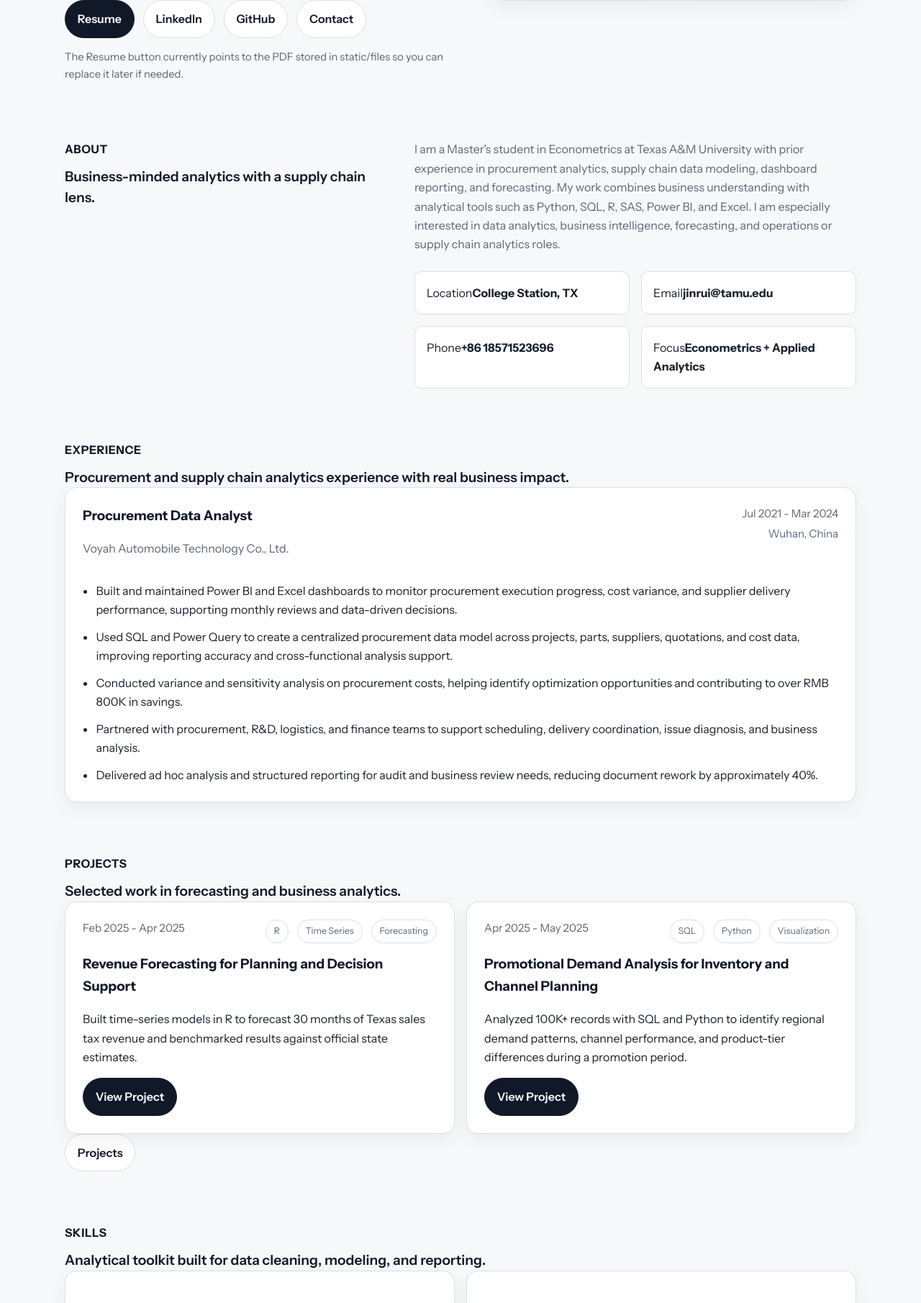
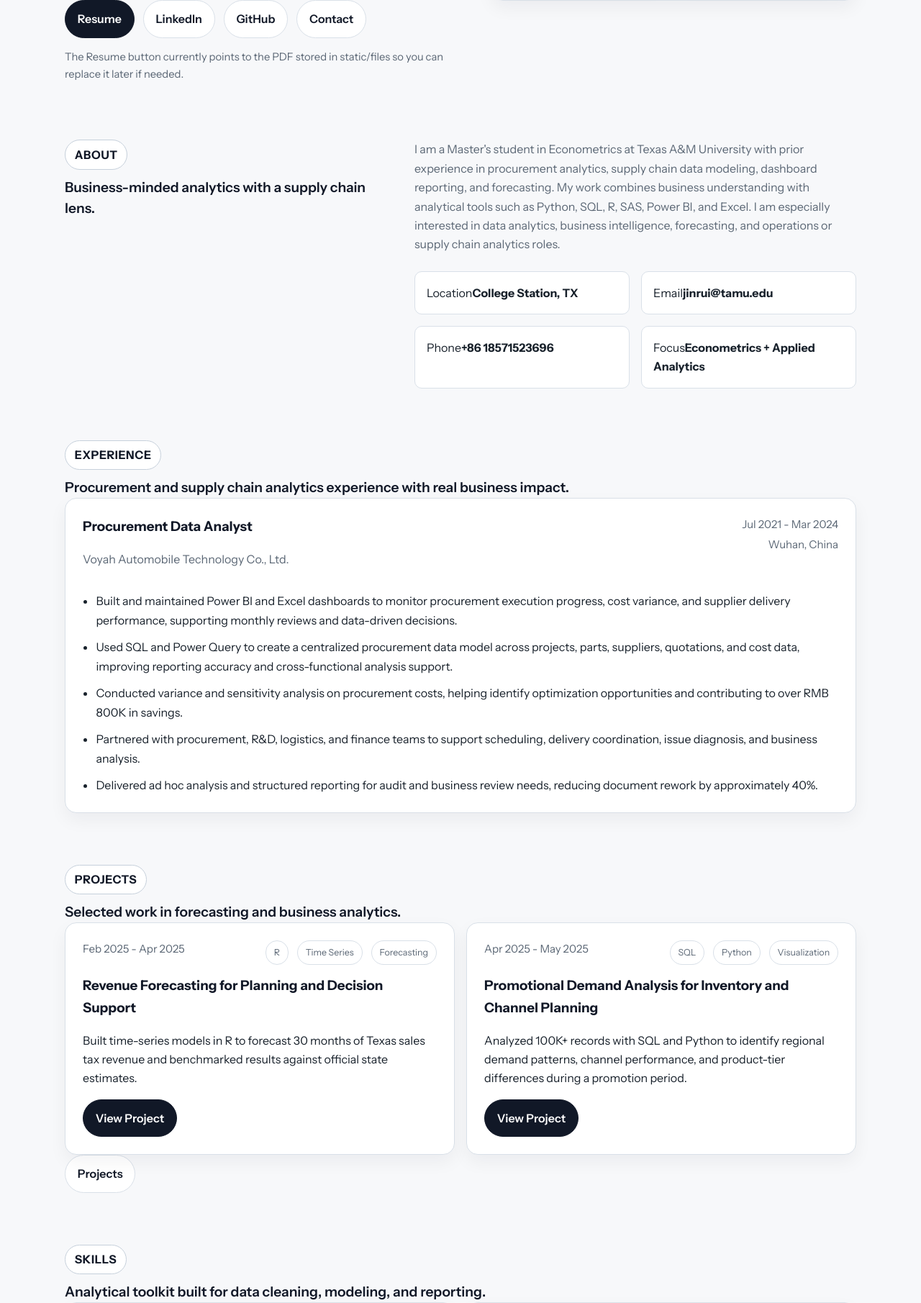
Before and after one commit to jinrui-0310/jinrui-portfolio, a Flask app: page / in a window 1280 px wide. Shown: the part 562-2373 px from the top of the page at 72% size. Run offline with Flask 3, Linux system fonts and the light colour scheme; some libraries are stand-ins or nearby versions.

Commit message:
style: emphasize chinese section labels

```diff
--- a/static/css/style.css
+++ b/static/css/style.css
@@ -426,6 +426,12 @@ img {
 #experience .section-heading .eyebrow,
 #projects .section-heading .eyebrow,
 #skills .section-heading .eyebrow {
+    display: inline-flex;
+    align-items: center;
+    padding: 0.4rem 0.8rem;
+    border: 1px solid var(--line-strong);
+    border-radius: 999px;
+    background: var(--surface);
     font-size: 1rem;
     color: var(--heading);
     letter-spacing: 0.04em;
```
